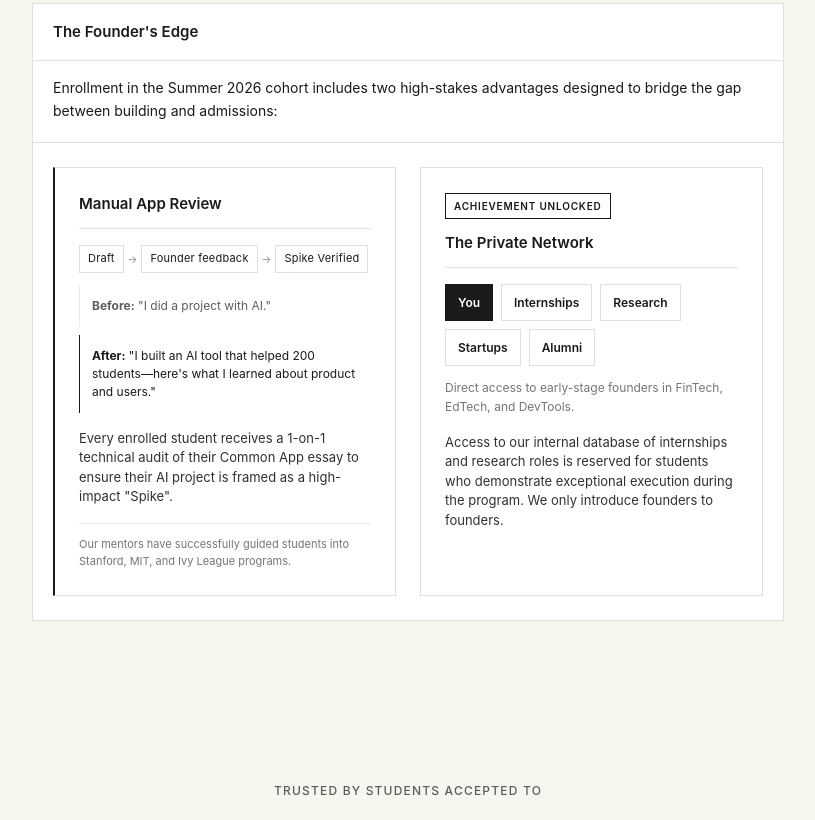
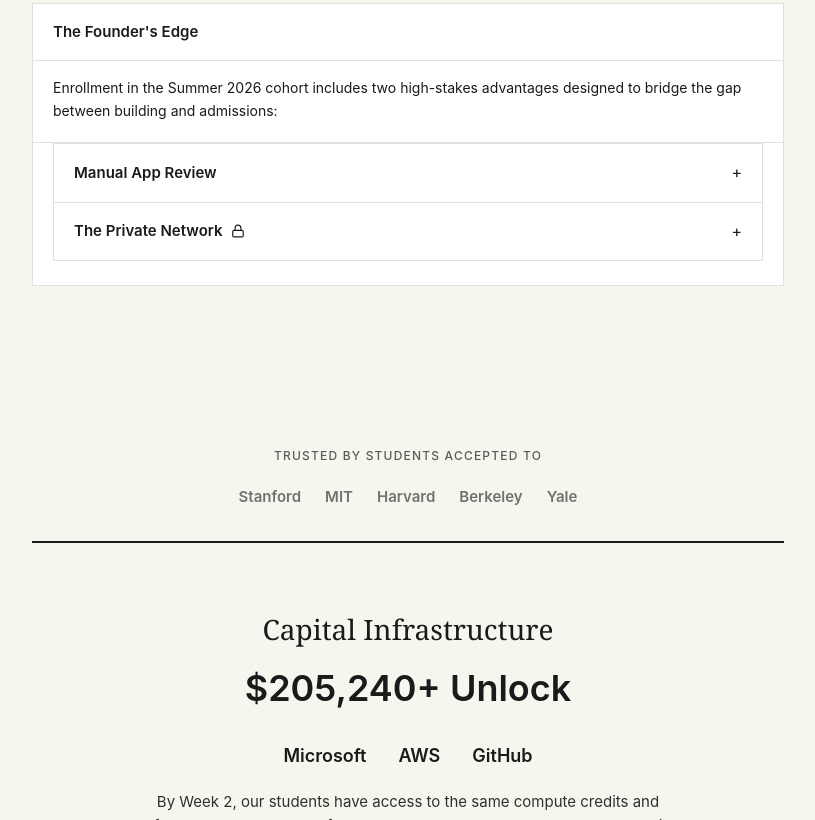
Before and after one commit to maherhasannn/semper, a website: page accelerator/index.html in a window 1280 px wide. Shown: the part 595-1415 px from the top of the page, without its empty margins (232-1047 px from the left). Drawn offline with Linux system fonts and the light colour scheme.

Commit message:
founders edge section upgrades

```diff
--- a/accelerator/index.html
+++ b/accelerator/index.html
@@ -361,141 +361,8 @@
 
     .mockup-dashboard-desc:last-child { margin-bottom: 0; }
 
-    /* The Founder's Edge - visual blocks */
-    .beyond-grid {
-      display: grid;
-      grid-template-columns: 1fr 1fr;
-      gap: 24px;
-      max-width: 800px;
-      margin: 0 auto;
-      padding: 24px 20px;
-    }
-
-    @media (max-width: 600px) {
-      .beyond-grid { grid-template-columns: 1fr; }
-    }
-
-    .beyond-card {
-      border: 1px solid #E0E0E0;
-      padding: 24px;
-      background: #fff;
-    }
-
-    .beyond-card.essay-card {
-      border-left: 2px solid #1A1A1A;
-    }
-
-    .beyond-card-title {
-      font-size: 15px;
-      font-weight: 600;
-      color: #1A1A1A;
-      margin-bottom: 16px;
-      padding-bottom: 12px;
-      border-bottom: 1px solid #E0E0E0;
-    }
-
-    .beyond-visual {
-      margin-bottom: 16px;
-    }
-
-    .network-nodes {
-      display: flex;
-      flex-wrap: wrap;
-      gap: 8px;
-    }
-
-    .network-node {
-      padding: 8px 12px;
-      border: 1px solid #E0E0E0;
-      font-size: 12px;
-      font-weight: 600;
-      color: #1A1A1A;
-    }
-
-    .network-node.you {
-      border-color: #1A1A1A;
-      background: #1A1A1A;
-      color: #fff;
-    }
-
-    .beyond-dimmed {
-      font-size: 12px;
-      color: #1A1A1A;
-      opacity: 0.6;
-      margin-top: 12px;
-    }
-
-    .essay-flow {
-      display: flex;
-      align-items: center;
-      gap: 4px;
-      font-size: 11px;
-      color: #1A1A1A;
-      margin-bottom: 12px;
-      letter-spacing: 0.02em;
-    }
-
-    .essay-flow-step {
-      padding: 4px 8px;
-      border: 1px solid #E0E0E0;
-    }
-
-    .essay-flow-arrow {
-      font-size: 10px;
-      opacity: 0.5;
-    }
-
-    .beyond-achievement-tag {
-      display: inline-block;
-      font-size: 10px;
-      font-weight: 600;
-      text-transform: uppercase;
-      letter-spacing: 0.08em;
-      color: #1A1A1A;
-      padding: 4px 8px;
-      border: 1px solid #1A1A1A;
-      margin-bottom: 12px;
-    }
-
-    .essay-snippet {
-      font-size: 12px;
-      line-height: 1.5;
-      color: #1A1A1A;
-      padding: 12px;
-      border-left: 1px solid #E0E0E0;
-      margin-top: 8px;
-    }
-
-    .essay-snippet.before { opacity: 0.7; }
-    .essay-snippet.after { border-left-color: #1A1A1A; }
-
-    .beyond-tell {
-      font-size: 13px;
-      line-height: 1.5;
-      color: #1A1A1A;
-      opacity: 0.9;
-    }
-
-    .beyond-footer {
-      font-size: 11px;
-      color: #1A1A1A;
-      opacity: 0.6;
-      margin-top: 16px;
-      padding-top: 12px;
-      border-top: 1px solid #E0E0E0;
-    }
-
-    .beyond-badge {
-      font-size: 11px;
-      font-weight: 600;
-      text-transform: uppercase;
-      letter-spacing: 0.05em;
-      color: #1A1A1A;
-      opacity: 0.5;
-      margin-bottom: 8px;
-    }
-
-    .beyond-intro {
+    /* The Founder's Edge - accordion dropdowns */
+    .founders-edge-intro {
       font-size: 14px;
       line-height: 1.6;
       color: #1A1A1A;
@@ -503,6 +370,77 @@
       max-width: 800px;
       margin: 0 auto;
       border-bottom: 1px solid #E0E0E0;
+    }
+
+    .founders-edge-list {
+      max-width: 800px;
+      margin: 0 auto;
+      padding: 0 20px 24px;
+    }
+
+    .founders-edge-item {
+      border: 1px solid #E0E0E0;
+      border-bottom: none;
+    }
+
+    .founders-edge-item:last-child {
+      border-bottom: 1px solid #E0E0E0;
+    }
+
+    .founders-edge-item summary {
+      padding: 16px 20px;
+      font-size: 15px;
+      font-weight: 600;
+      color: #1A1A1A;
+      cursor: pointer;
+      display: flex;
+      align-items: center;
+      gap: 8px;
+      list-style: none;
+    }
+
+    .founders-edge-item summary::-webkit-details-marker { display: none; }
+
+    .founders-edge-item summary::after {
+      content: "+";
+      margin-left: auto;
+      font-size: 16px;
+      font-weight: 400;
+    }
+
+    .founders-edge-item[open] summary::after {
+      content: "−";
+    }
+
+    .founders-edge-content {
+      padding: 0 20px 20px;
+    }
+
+    .founders-edge-content p {
+      font-size: 14px;
+      line-height: 1.6;
+      color: #1A1A1A;
+      margin: 0 0 12px;
+      opacity: 0.9;
+    }
+
+    .founders-edge-content p:last-child { margin-bottom: 0; }
+
+    .founders-edge-flow {
+      font-size: 12px;
+      opacity: 0.8;
+      margin-bottom: 12px !important;
+    }
+
+    .lock-icon {
+      display: inline-flex;
+      align-items: center;
+      vertical-align: middle;
+      color: #1A1A1A;
+    }
+
+    .lock-icon svg {
+      flex-shrink: 0;
     }
 
     /* Sections */
@@ -918,39 +856,21 @@
 
         <div class="mockup-dashboard">
           <div class="mockup-dashboard-header">The Founder's Edge</div>
-          <p class="beyond-intro">Enrollment in the Summer 2026 cohort includes two high-stakes advantages designed to bridge the gap between building and admissions:</p>
-          <div class="beyond-grid">
-            <div class="beyond-card essay-card essay-first">
-              <div class="beyond-card-title">Manual App Review</div>
-              <div class="beyond-visual">
-                <div class="essay-flow">
-                  <span class="essay-flow-step">Draft</span>
-                  <span class="essay-flow-arrow">→</span>
-                  <span class="essay-flow-step">Founder feedback</span>
-                  <span class="essay-flow-arrow">→</span>
-                  <span class="essay-flow-step">Spike Verified</span>
-                </div>
-                <div class="essay-snippet before"><strong>Before:</strong> "I did a project with AI."</div>
-                <div class="essay-snippet after"><strong>After:</strong> "I built an AI tool that helped 200 students—here's what I learned about product and users."</div>
+          <p class="founders-edge-intro">Enrollment in the Summer 2026 cohort includes two high-stakes advantages designed to bridge the gap between building and admissions:</p>
+          <div class="founders-edge-list">
+            <details class="founders-edge-item">
+              <summary>Manual App Review</summary>
+              <div class="founders-edge-content">
+                <p class="founders-edge-flow">Draft → Founder feedback → Spike Verified</p>
+                <p>Every enrolled student receives a 1-on-1 technical audit of their Common App essay to ensure their AI project is framed as a high-impact "Spike". Our mentors have successfully guided students into Stanford, MIT, and Ivy League programs.</p>
               </div>
-              <p class="beyond-tell">Every enrolled student receives a 1-on-1 technical audit of their Common App essay to ensure their AI project is framed as a high-impact "Spike".</p>
-              <div class="beyond-footer">Our mentors have successfully guided students into Stanford, MIT, and Ivy League programs.</div>
-            </div>
-            <div class="beyond-card">
-              <span class="beyond-achievement-tag">Achievement Unlocked</span>
-              <div class="beyond-card-title">The Private Network</div>
-              <div class="beyond-visual">
-                <div class="network-nodes">
-                  <span class="network-node you">You</span>
-                  <span class="network-node">Internships</span>
-                  <span class="network-node">Research</span>
-                  <span class="network-node">Startups</span>
-                  <span class="network-node">Alumni</span>
-                </div>
-                <p class="beyond-dimmed">Direct access to early-stage founders in FinTech, EdTech, and DevTools.</p>
+            </details>
+            <details class="founders-edge-item">
+              <summary>The Private Network <span class="lock-icon" title="Restricted to exceptional students"><svg xmlns="http://www.w3.org/2000/svg" width="14" height="14" viewBox="0 0 24 24" fill="none" stroke="currentColor" stroke-width="2" stroke-linecap="round" stroke-linejoin="round"><rect x="3" y="11" width="18" height="11" rx="2" ry="2"/><path d="M7 11V7a5 5 0 0 1 10 0v4"/></svg></span></summary>
+              <div class="founders-edge-content">
+                <p>Access to our internal database of internships and research roles is reserved for students who demonstrate exceptional execution during the program. We only introduce founders to founders.</p>
               </div>
-              <p class="beyond-tell">Access to our internal database of internships and research roles is reserved for students who demonstrate exceptional execution during the program. We only introduce founders to founders.</p>
-            </div>
+            </details>
           </div>
         </div>
       </div>
```
